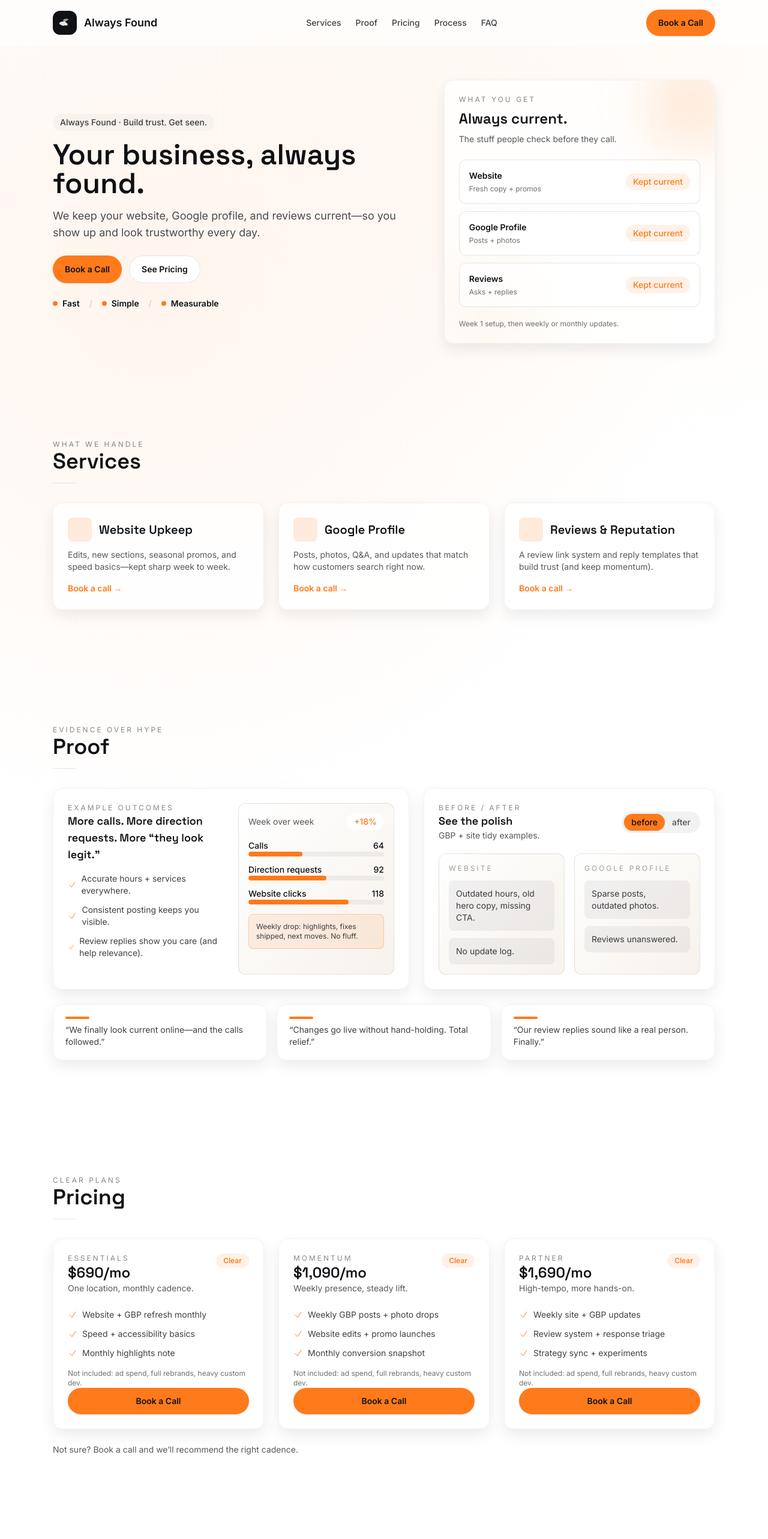
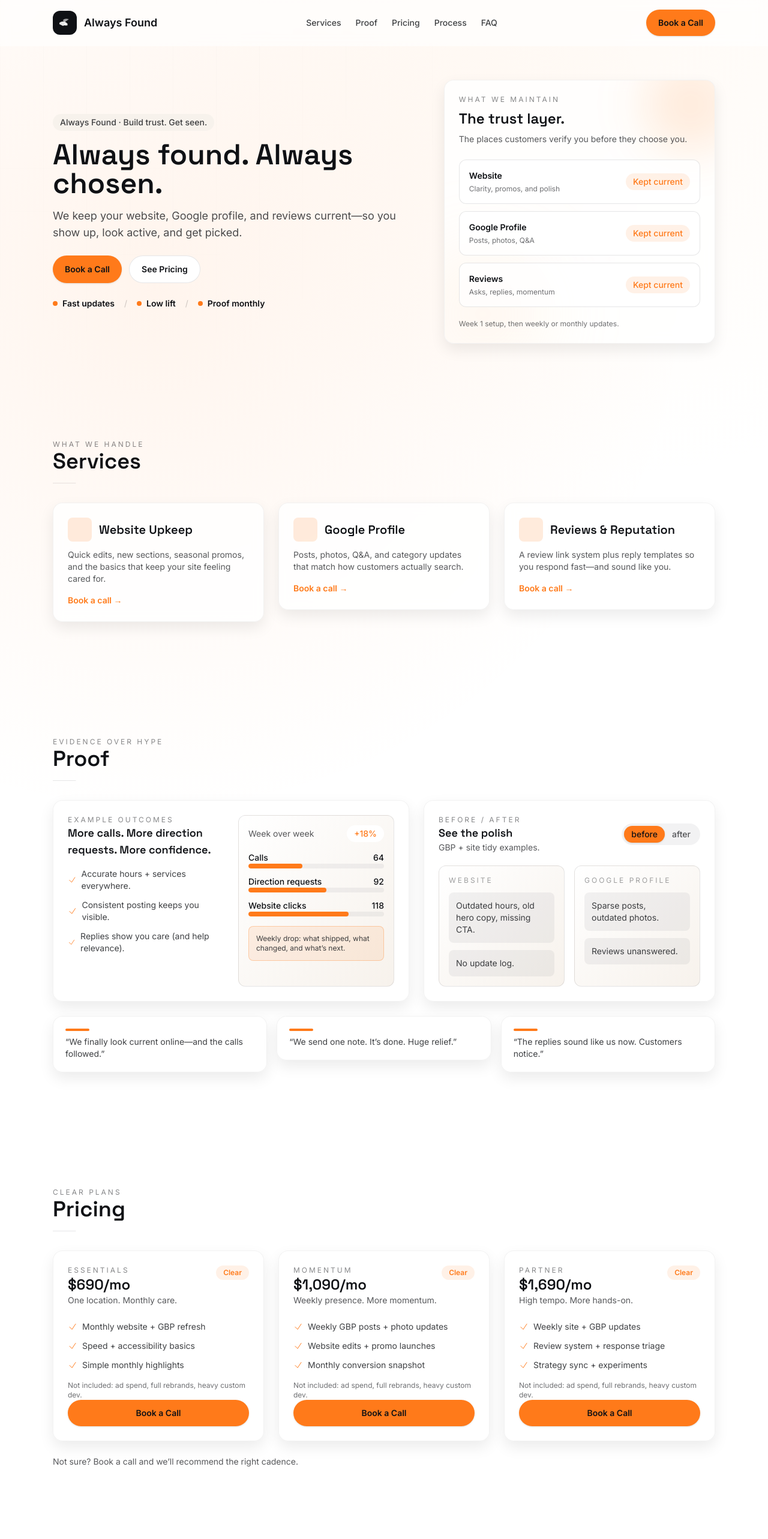
Before and after one commit to krcoffelt/BrickBird, a Next.js app: page / in a window 1280 px wide. Shown: the top 2566 px of the page at 60% size. Built offline with nearby package versions, Linux system fonts and the light colour scheme.

Commit message:
Improve Always Found marketing copy

```diff
--- a/app/(site)/page.tsx
+++ b/app/(site)/page.tsx
@@ -13,15 +13,15 @@ import { CheckIcon, EnvelopeIcon, PhoneIcon } from '@heroicons/react/24/outline'
 const services = [
   {
     title: 'Website Upkeep',
-    desc: 'Edits, new sections, seasonal promos, and speed basics—kept sharp week to week.',
+    desc: 'Quick edits, new sections, seasonal promos, and the basics that keep your site feeling cared for.',
   },
   {
     title: 'Google Profile',
-    desc: 'Posts, photos, Q&A, and updates that match how customers search right now.',
+    desc: 'Posts, photos, Q&A, and category updates that match how customers actually search.',
   },
   {
     title: 'Reviews & Reputation',
-    desc: 'A review link system and reply templates that build trust (and keep momentum).',
+    desc: 'A review link system plus reply templates so you respond fast—and sound like you.',
   },
 ];
 
@@ -29,35 +29,35 @@ const pricing = [
   {
     name: 'Essentials',
     price: '$690/mo',
-    ideal: 'One location, monthly cadence.',
-    includes: ['Website + GBP refresh monthly', 'Speed + accessibility basics', 'Monthly highlights note'],
+    ideal: 'One location. Monthly care.',
+    includes: ['Monthly website + GBP refresh', 'Speed + accessibility basics', 'Simple monthly highlights'],
   },
   {
     name: 'Momentum',
     price: '$1,090/mo',
-    ideal: 'Weekly presence, steady lift.',
-    includes: ['Weekly GBP posts + photo drops', 'Website edits + promo launches', 'Monthly conversion snapshot'],
+    ideal: 'Weekly presence. More momentum.',
+    includes: ['Weekly GBP posts + photo updates', 'Website edits + promo launches', 'Monthly conversion snapshot'],
   },
   {
     name: 'Partner',
     price: '$1,690/mo',
-    ideal: 'High-tempo, more hands-on.',
+    ideal: 'High tempo. More hands-on.',
     includes: ['Weekly site + GBP updates', 'Review system + response triage', 'Strategy sync + experiments'],
   },
 ];
 
 const faqs = [
-  ['Do you build new websites?', 'We focus on keeping what you have current. If you need a rebuild, we can scope it separately.'],
-  ['How fast do you move?', 'Kickoff in Week 1. First changes in 7 days, then weekly or monthly updates.'],
-  ['What access do you need?', 'Editor access to your site/CMS and Google Business Profile, plus a place to triage reviews.'],
+  ['Do you build new websites?', 'We focus on upkeep. If you need a rebuild, we’ll scope it separately (and keep it sane).'],
+  ['How fast do you move?', 'Kickoff in Week 1. First fixes land in 7 days, then updates weekly or monthly.'],
+  ['What access do you need?', 'Editor access to your site/CMS + Google Business Profile. That’s usually it.'],
   ['Squarespace or WordPress okay?', 'Yes—Squarespace, WordPress, Webflow, Shopify, and most CMS platforms.'],
-  ['Contracts?', 'Month-to-month. Stay because it’s working, not because you’re locked in.'],
-  ['What results should I expect?', 'Cleaner listings, fresher visuals, better click-to-call and direction requests.'],
-  ['What is not included?', 'Ad spend, full rebrands, heavy custom dev, or net-new photography shoots.'],
+  ['Contracts?', 'Month-to-month. Pause or cancel anytime before your next billing date.'],
+  ['What results should I expect?', 'Cleaner info, fresher visuals, and more clicks to call / directions—because you look active.'],
+  ['What is not included?', 'Ad spend, full rebrands, heavy custom dev, or net-new photo shoots.'],
 ];
 
 function TrustBullets() {
-  const items = [['Fast'], ['Simple'], ['Measurable']];
+  const items = [['Fast updates'], ['Low lift'], ['Proof monthly']];
   return (
     <div className="mt-6 flex flex-wrap items-center gap-x-4 gap-y-2 text-sm text-charcoal/70">
       {items.map(([title], idx) => (
@@ -77,15 +77,15 @@ function HeroVisual() {
       <div className="absolute -right-10 -top-10 h-40 w-40 rounded-full bg-orange/15 blur-2xl" aria-hidden />
       <div className="absolute -bottom-14 -left-10 h-52 w-52 rounded-full bg-glow/20 blur-3xl" aria-hidden />
       <div className="relative">
-        <p className="chip">What you get</p>
-        <h3 className="mt-2 text-2xl font-semibold">Always current.</h3>
-        <p className="mt-2 text-sm text-charcoal/70">The stuff people check before they call.</p>
+        <p className="chip">What we maintain</p>
+        <h3 className="mt-2 text-2xl font-semibold">The trust layer.</h3>
+        <p className="mt-2 text-sm text-charcoal/70">The places customers verify you before they choose you.</p>
 
         <div className="mt-6 grid gap-3">
           {[
-            ['Website', 'Fresh copy + promos'],
-            ['Google Profile', 'Posts + photos'],
-            ['Reviews', 'Asks + replies'],
+            ['Website', 'Clarity, promos, and polish'],
+            ['Google Profile', 'Posts, photos, Q&A'],
+            ['Reviews', 'Asks, replies, momentum'],
           ].map(([label, sub]) => (
             <div key={label} className="flex items-center justify-between rounded-xl border border-charcoal/10 bg-white/70 p-4">
               <div>
@@ -125,11 +125,11 @@ function DashboardMock() {
     <div className="card grid gap-6 p-6 md:grid-cols-2">
       <div>
         <p className="chip">Example outcomes</p>
-        <h3 className="text-lg font-semibold">More calls. More direction requests. More “they look legit.”</h3>
+        <h3 className="text-lg font-semibold">More calls. More direction requests. More confidence.</h3>
         <ul className="mt-4 space-y-3 text-sm text-charcoal/80">
           <li className="flex items-center gap-2"><CheckIcon className="h-4 w-4 text-orange" /> Accurate hours + services everywhere.</li>
           <li className="flex items-center gap-2"><CheckIcon className="h-4 w-4 text-orange" /> Consistent posting keeps you visible.</li>
-          <li className="flex items-center gap-2"><CheckIcon className="h-4 w-4 text-orange" /> Review replies show you care (and help relevance).</li>
+          <li className="flex items-center gap-2"><CheckIcon className="h-4 w-4 text-orange" /> Replies show you care (and help relevance).</li>
         </ul>
       </div>
       <div className="rounded-xl border border-charcoal/10 bg-gradient-to-br from-white to-sand p-4">
@@ -151,7 +151,7 @@ function DashboardMock() {
           ))}
         </div>
         <div className="mt-4 rounded-lg border border-orange/30 bg-orange/10 p-3 text-xs text-charcoal/80">
-          Weekly drop: highlights, fixes shipped, next moves. No fluff.
+          Weekly drop: what shipped, what changed, and what’s next.
         </div>
       </div>
     </div>
@@ -161,8 +161,8 @@ function DashboardMock() {
 function Testimonials() {
   const quotes = [
     '“We finally look current online—and the calls followed.”',
-    '“Changes go live without hand-holding. Total relief.”',
-    '“Our review replies sound like a real person. Finally.”',
+    '“We send one note. It’s done. Huge relief.”',
+    '“The replies sound like us now. Customers notice.”',
   ];
   return (
     <div className="grid gap-4 md:grid-cols-3">
@@ -201,9 +201,9 @@ function Pricing({ onBook }: { onBook: () => void }) {
               ))}
             </ul>
             <p className="mt-4 text-xs text-charcoal/60">Not included: ad spend, full rebrands, heavy custom dev.</p>
-              <CTAButton className="mt-auto w-full" onClick={onBook}>
-                Book a Call
-              </CTAButton>
+            <CTAButton className="mt-auto w-full" onClick={onBook}>
+              Book a Call
+            </CTAButton>
           </div>
         </Reveal>
       ))}
@@ -213,10 +213,10 @@ function Pricing({ onBook }: { onBook: () => void }) {
 
 function Process() {
   const steps = [
-    ['Audit', 'Access + quick wins mapped.'],
-    ['Update', 'Site + GBP content refreshed.'],
-    ['Publish', 'Changes live with confirmations.'],
-    ['Report', 'Friday drop: results + next moves.'],
+    ['Audit', 'Access + priorities in one place.'],
+    ['Update', 'We make changes (fast).'],
+    ['Publish', 'Live with confirmations.'],
+    ['Report', 'A short report you’ll actually read.'],
   ];
   return (
     <div className="grid gap-4 md:grid-cols-4">
@@ -307,9 +307,9 @@ export default function Page() {
         <section className="container-tight grid gap-10 pb-16 pt-14 lg:grid-cols-[1.15fr_0.85fr] lg:items-center" id="top">
           <div ref={heroReveal.ref} className="reveal" data-visible={heroReveal.visible}>
             <Badge>Always Found · Build trust. Get seen.</Badge>
-            <h1 className="mt-4 text-4xl font-semibold leading-tight sm:text-5xl">Your business, always found.</h1>
+            <h1 className="mt-4 text-4xl font-semibold leading-tight sm:text-5xl">Always found. Always chosen.</h1>
             <p className="mt-4 max-w-xl text-lg text-charcoal/75">
-              We keep your website, Google profile, and reviews current—so you show up and look trustworthy every day.
+              We keep your website, Google profile, and reviews current—so you show up, look active, and get picked.
             </p>
             <div className="mt-6 flex flex-wrap gap-3">
               {bookButton}
@@ -373,7 +373,7 @@ export default function Page() {
             <div>
               <p className="chip">Ready when you are</p>
               <h2 className="mt-2 text-3xl font-semibold">Let’s keep you findable.</h2>
-              <p className="mt-3 text-charcoal/75">We’ll review your site + Google profile, suggest a cadence, and ship Week 1 updates.</p>
+              <p className="mt-3 text-charcoal/75">We’ll review your site + Google profile, recommend a cadence, and ship Week 1 updates.</p>
               <ul className="mt-6 space-y-2 text-sm text-charcoal/80">
                 <li className="flex items-start gap-2"><CheckIcon className="mt-0.5 h-4 w-4 text-orange" /> Accuracy sweep (hours, services, categories).</li>
                 <li className="flex items-start gap-2"><CheckIcon className="mt-0.5 h-4 w-4 text-orange" /> Quick conversion fixes (CTA, clarity, speed basics).</li>
@@ -387,9 +387,9 @@ export default function Page() {
             <Reveal delayMs={120}>
               <div className="card border border-charcoal/10 p-6 shadow-card">
                 <h3 className="text-lg font-semibold text-charcoal">Book a Call</h3>
-                <p className="text-sm text-charcoal/70">15 minutes. We’ll look live, pick a cadence, and ship Week 1 updates.</p>
+                <p className="text-sm text-charcoal/70">15 minutes. We’ll look live, pick a cadence, and map Week 1.</p>
                 <div className="mt-4 rounded-xl bg-sand p-4 text-sm text-charcoal/80">
-                  Booking embed placeholder (Calendly iframe). Add your link anytime.
+                  Booking embed placeholder (Calendly iframe). Drop your link anytime.
                 </div>
                 <CTAButton
                   className="mt-5 w-full"
@@ -409,6 +409,7 @@ export default function Page() {
 
       <Modal open={open} onClose={() => setOpen(false)} title="Always Found call">
         <form className="space-y-3" onSubmit={handleSubmit}>
+          <p className="text-sm text-charcoal/70">Tell us where customers should find you. We’ll reply within one business day.</p>
           <div>
             <label className="text-sm font-medium text-charcoal">Name</label>
             <input
@@ -419,7 +420,7 @@ export default function Page() {
             />
           </div>
           <div>
-            <label className="text-sm font-medium text-charcoal">Business + Link</label>
+            <label className="text-sm font-medium text-charcoal">Business + website/GBP link</label>
             <input
               className="mt-1 w-full rounded-lg border border-charcoal/10 px-3 py-2 text-sm focus:border-orange focus:outline-none focus:ring-2 focus:ring-orange/30"
               value={form.link}
--- a/app/layout.tsx
+++ b/app/layout.tsx
@@ -7,7 +7,7 @@ const space = Space_Grotesk({ subsets: ['latin'], variable: '--font-space', disp
 
 export const metadata: Metadata = {
   title: 'Always Found — Build trust. Get seen.',
-  description: 'Monthly upkeep for your website, Google Business Profile, and reviews so you stay accurate and get chosen.',
+  description: 'Ongoing upkeep for your website, Google Business Profile, and reviews—so you stay current and get chosen.',
   icons: [{ rel: 'icon', url: '/favicon.ico' }],
 };
 
```
